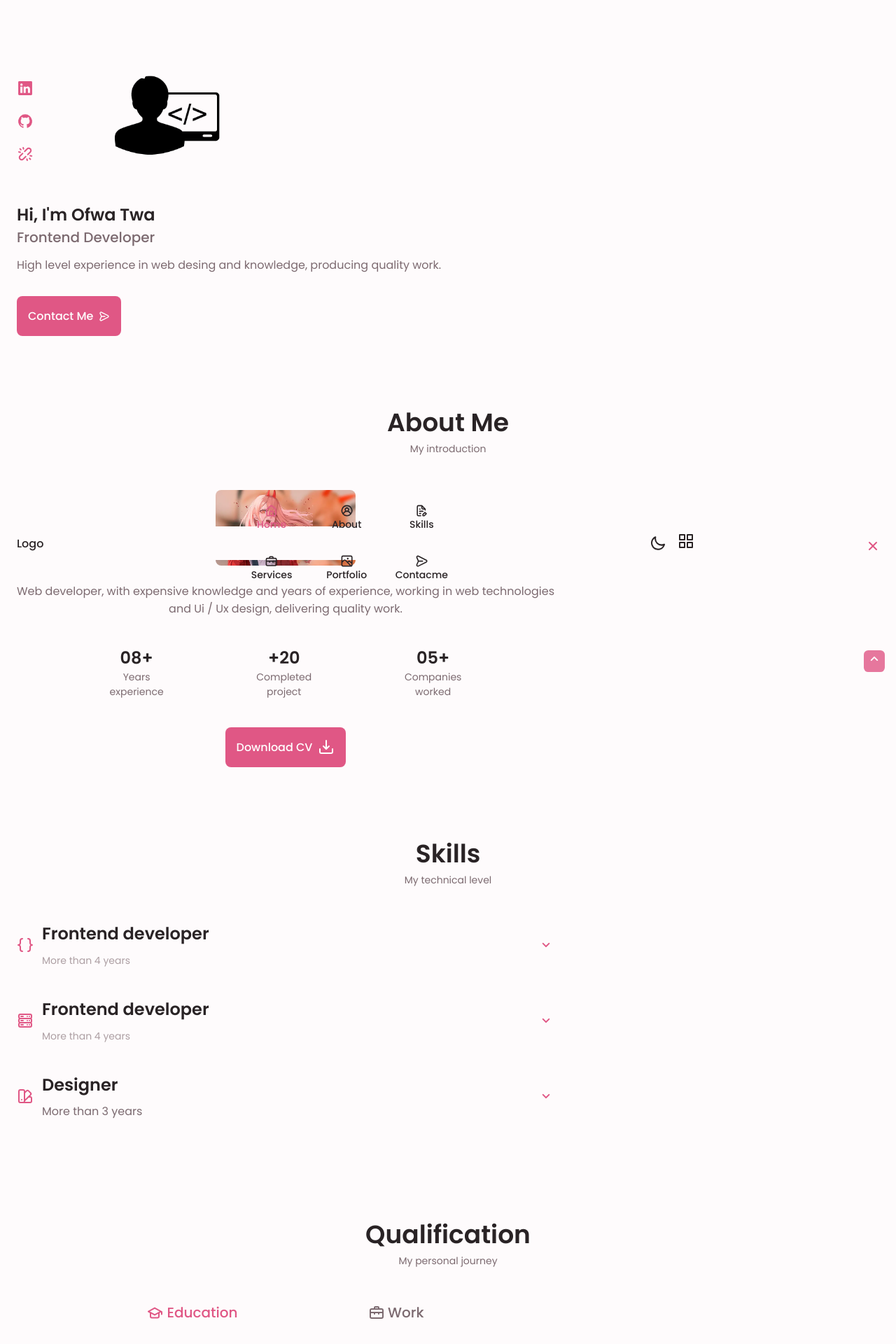
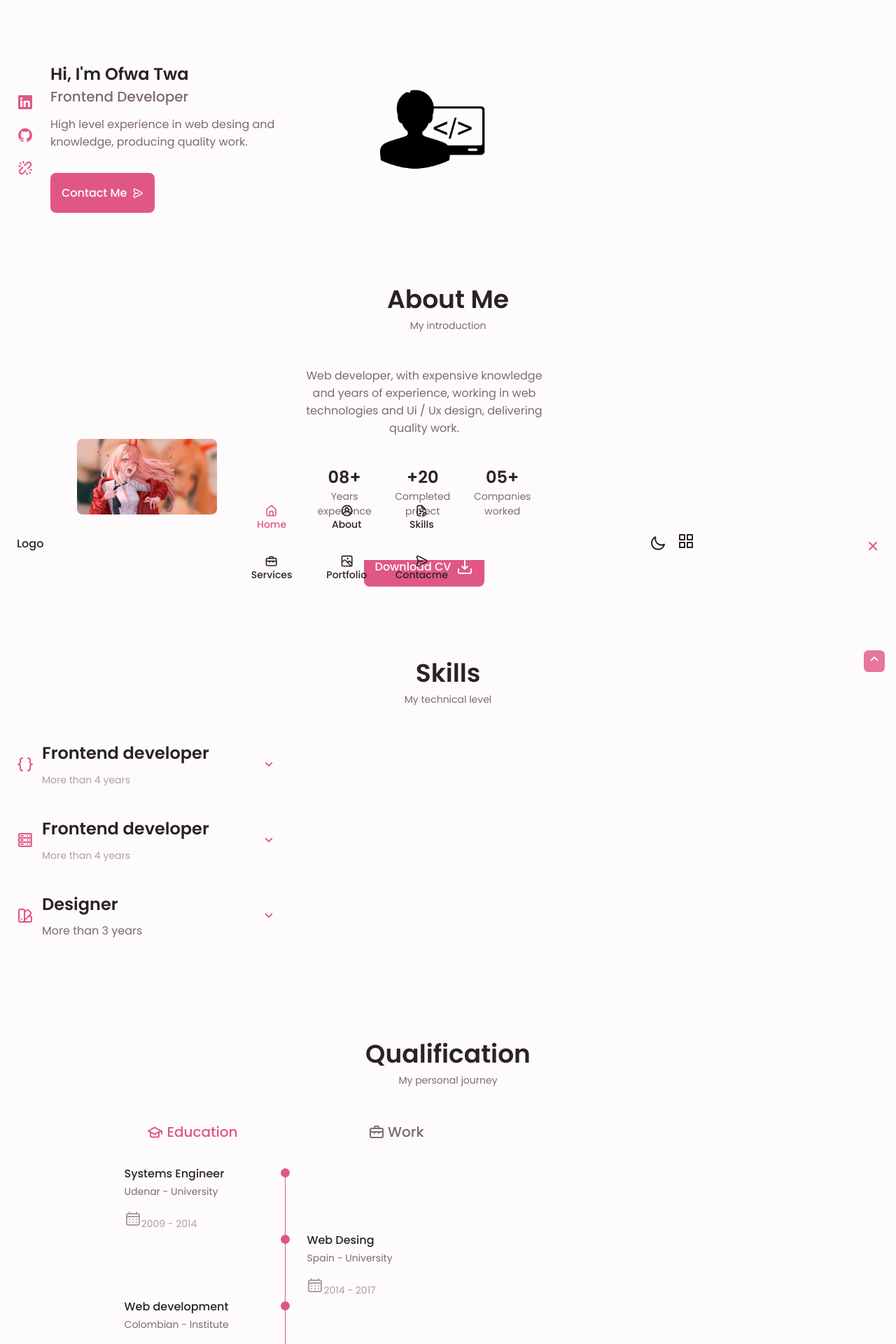
Before and after one commit to OfwaTwa/Portafolio2.0, a React (Vite) app: page / in a window 1280 px wide. Shown: the top 1920 px of the page at 70% size. Built offline with nearby package versions, Linux system fonts and the light colour scheme.

Commit message:
media qr

```diff
--- a/src/index.css
+++ b/src/index.css
@@ -976,10 +976,87 @@ img {
 }
 
 /*==================== MEDIA QUERIES ====================*/
+
 /* For small devices */
+@media screen and (max-width: 350px){
+  .container{
+    margin-left: var(--mb-1);
+    margin-right: var(--mb-1);
+  }
 
+  .nav__menu{
+    padding: 2rem .25rem 4rem;
+  }
+
+  .nav__list{
+    column-gap: 0;
+  }
+
+  .home__content{
+    grid-template-columns: .25fr 3fr;
+  }
+
+  .home__blob{
+    width: 180px;
+  }
+
+  .skills__title{
+    font-size: var(--normal-font-size);
+  }
+
+  .qualification__data{
+    gap: .5rem;
+  }
+
+  .services__container{
+    grid-template-columns: max-content;
+    justify-content: center;
+  }
+
+  .services__content{
+    padding-right: 3.5rem;
+  }
+
+  .services__modal{
+    padding: 0 .5rem;
+  }
+
+  .project__img{
+    width: 200px;
+  }
+}
 
 /* For medium devices */
+@media screen and (min-width: 568px){
+  .home__content{
+    grid-template-columns: max-content 1fr 1fr;
+  }
+
+  .home__data{
+    grid-column: initial;
+  }
+
+  .home__img{
+    order: 1;
+    justify-self: center;
+  }
+
+  .about__container,
+  .skills__container,
+  .portfolio__content,
+  .project__container,
+  .contact__container,
+  .footer__container{
+    grid-template-columns: repeat(2, 1fr);
+  }
+
+  .qualification__sections{
+    display: grid;
+    grid-template-columns: .6fr;
+    justify-content: center;
+  }
+
+}
 
 
 /* For large devices */
```
Also changed, not shown: src/componentes/a.js (added), src/js/ChangeBody.js (added).
